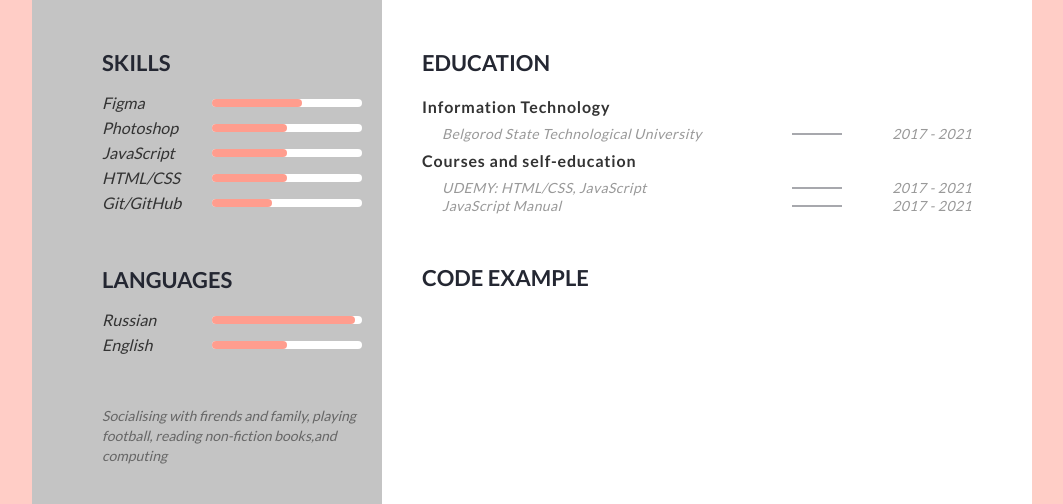
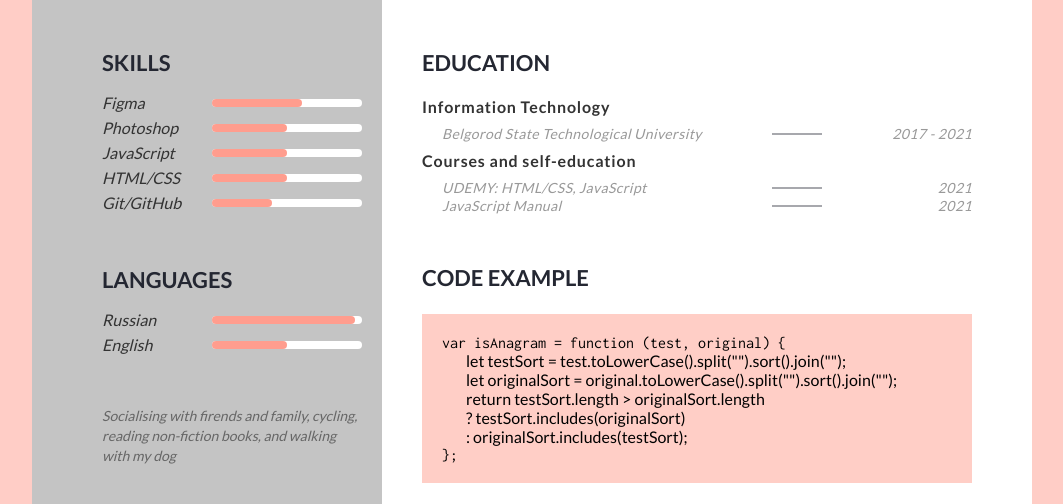
Before and after one commit to NadyaR9/rsschool-cv, a plain HTML site: page index.html in a window 1280 px wide. Shown: the part 453-957 px from the top of the page, without its empty margins (108-1171 px from the left). Drawn offline with Linux system fonts and the light colour scheme.

Commit message:
feat: add code block

```diff
--- a/index.html
+++ b/index.html
@@ -116,8 +116,8 @@
                             </div>
                         </div>
                         <div class="cv__hobbies">
-                            Socialising with firends and family, playing football, reading non-fiction books,and
-                            computing
+                            Socialising with firends and family, cycling, reading non-fiction books, and
+                            walking with my dog
                         </div>
                     </div>
 
@@ -129,9 +129,11 @@
                     </header>
                     <div class="cv__about">
                         <div class="cv__title">About me</div>
-                        <div class="cv__about-descr">I had the opportunity to try different directions of IT, during my
+                        <div class="cv__about-descr">
+                            I had the opportunity to try different directions of IT, during my
                             studies at the university. I tried to program in assembly language, studied basic data
-                            structures in C ++, learned the principles of OOP in C # and Java. But only web and mobile
+                            structures in C ++, learned the principles of OOP in C # and Java. But only web and
+                            mobile
                             development could interest me. I have enjoyed doing course projects on these topics.
                             Therefore, I chose the frontend as the direction in which I would like to develop.
 
@@ -153,18 +155,27 @@
                                 <div class="cv__education-subtitle">UDEMY: HTML/CSS, JavaScript
                                 </div>
                                 <div class="cv__education-divider"></div>
-                                <div class="cv__education-more">2017 - 2021</div>
+                                <div class="cv__education-more">2021</div>
                             </div>
                             <div class="cv__education-info">
                                 <div class="cv__education-subtitle">JavaScript Manual
                                 </div>
                                 <div class="cv__education-divider"></div>
-                                <div class="cv__education-more">2017 - 2021</div>
+                                <div class="cv__education-more">2021</div>
                             </div>
                         </div>
                     </div>
                     <div class="cv__code">
                         <div class="cv__title">Code example</div>
+                        <div class="cv__code-wrapper code">
+                            var isAnagram = function (test, original) {
+                            <p>let testSort = test.toLowerCase().split("").sort().join("");</p>
+                            <p>let originalSort = original.toLowerCase().split("").sort().join("");</p>
+                            <p>return testSort.length > originalSort.length</p>
+                            <p>? testSort.includes(originalSort)</p>
+                            <p>: originalSort.includes(testSort);</p>
+                            };
+                        </div>
                     </div>
                 </div>
             </div>
--- a/sass/style.scss
+++ b/sass/style.scss
@@ -1,4 +1,5 @@
 @import url('https://fonts.googleapis.com/css2?family=Lato:wght@300;400;700;900&display=swap');
+@import url('https://fonts.googleapis.com/css2?family=Inconsolata&display=swap');
 * {
     font-family: 'Lato', sans-serif;
     margin: 0;
@@ -135,7 +136,6 @@ body {
 
     &__information {
         padding-top: 85px;
-        padding-bottom: 35px;
         display: grid;
         grid-template-rows: 65px 200px 165px auto;
         row-gap: 50px;
@@ -190,17 +190,23 @@ body {
         }
         &-info {
             display: grid;
-            grid-template-columns: 300px 50px auto;
+            grid-template-columns: 300px 50px 100px;
             grid-template-rows: auto;
             align-items: center;
             justify-content: space-between;
-            padding-left: 20px;
+            //
             font-style: italic;
             font-weight: 500;
             font-size: 14px;
             line-height: 18px;
             letter-spacing: 0.03em;
             color: #999999;
+        }
+        &-subtitle {
+            padding-left: 20px;
+        }
+        &-more {
+            text-align: right;
         }
         &-divider {
             width: 100%;
@@ -239,4 +245,19 @@ body {
             }
         }
     }
+    &__code {
+
+        &-wrapper {
+            margin-top: 10px;
+            padding: 20px 10px 20px 20px ;
+            background-color:rgba(255, 157, 142, 0.5);
+            P {
+                text-indent: 1.5em;
+                text-align: left;
+            }
+        }
+    }
 }
+.code {
+    font-family: 'Inconsolata', monospace;
+}
```
Also changed, not shown: css/style.min.css, 1 other file.
